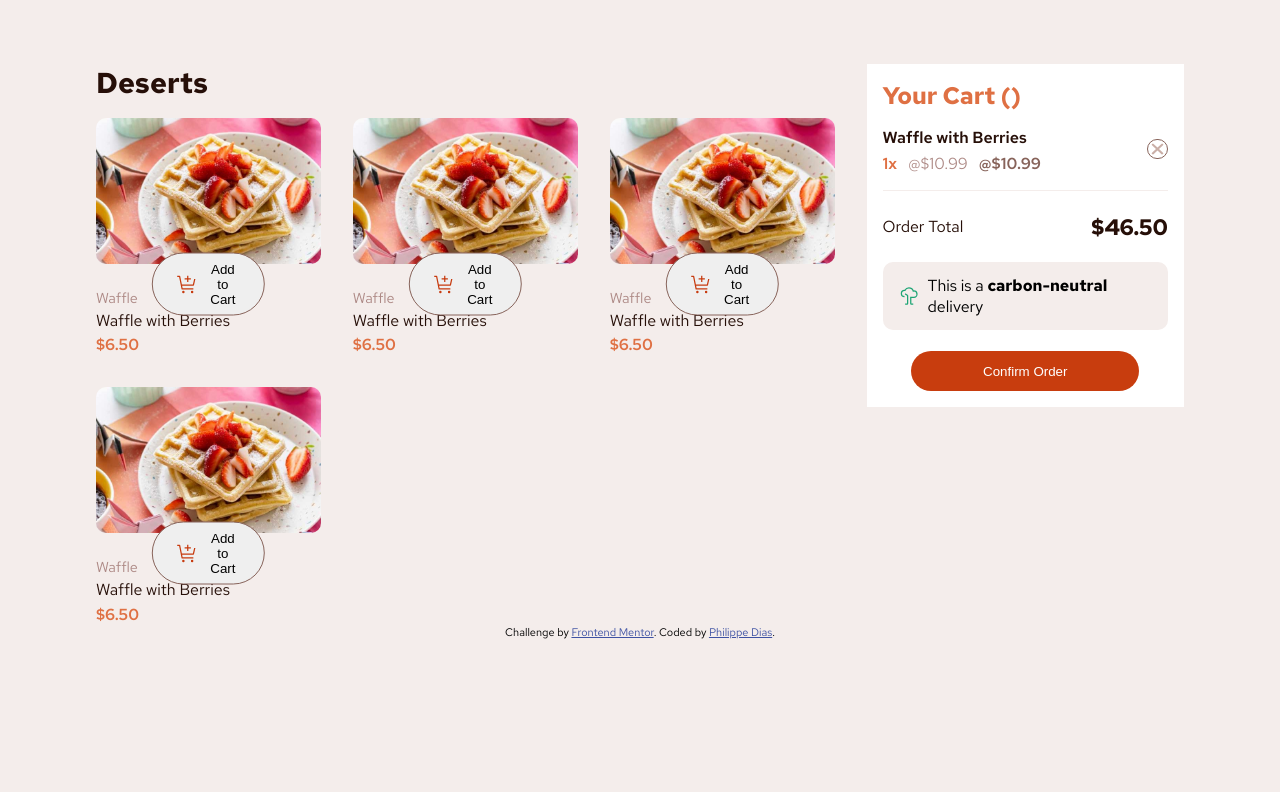
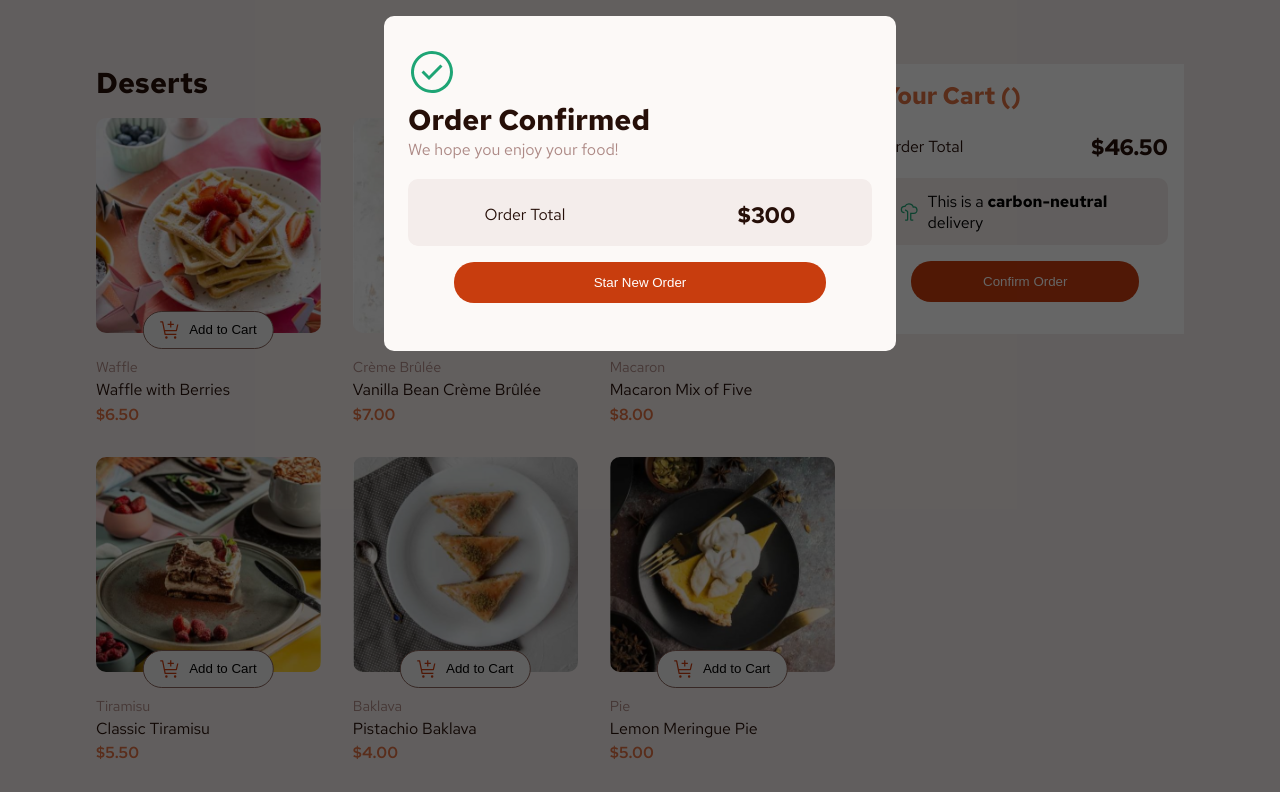
Before and after one commit to PhilippeDi4s/product-list-with-cart, a plain HTML site: page index.html in a window 1280 px wide. Both pictures are taken after a click on the button "Confirm Order". Shown: the top 792 px of the page. Drawn offline with Linux system fonts and the light colour scheme.

Commit message:
itens inserido com json

```diff
--- /dev/null
+++ b/JS/script.js
@@ -0,0 +1,64 @@
+(function () {
+  //CARREGAMENTO E RENDERIZAÇÃO DO MENU (Interação com JSON)
+  fetch("../data.json")
+    .then((response) => response.json())
+    .then((data) => {
+      renderizarMenu(data);
+    })
+    .catch((error) => {
+      console.error("Erro ao carregar o JSON:", error);
+    });
+
+  function renderizarMenu(itens) {
+    const menu_list = document.getElementById("menu_list");
+    itens.forEach((item) => {
+      const menuItem = document.createElement("article");
+      menuItem.classList = "menu_item";
+      menuItem.innerHTML = `
+            <div class="menu_item-image-wrapper">
+              <picture>
+              <source class = "menu_item-img" media="(min-width: 65rem)" srcset="${
+                item.image.desktop
+              }">
+
+              <source class = "menu_item-img" media="(min-width: 47rem)" srcset="${
+                item.image.tablet
+              }">
+
+                <img class = "menu_item-img" src="${
+                  item.image.mobile
+                }" alt="Waffle com Frutas">
+              </picture>
+              <button class="btn_add-cart">
+                <img
+                  src="assets/images/icon-add-to-cart.svg"
+                  alt="cart icon"
+                  class="icon_cart"
+                />Add to Cart
+              </button>
+            </div>
+            <ul class="menu_item-info">
+              <li class="menu-item-type">${item.category}</li>
+              <li class="menu-item-name">${item.name}</li>
+              <li class="menu-item-price">$${item.price.toFixed(2)}</li>
+            </ul>`;
+      menu_list.appendChild(menuItem);
+      console.log("Caminho Desktop:", item.image.desktop);
+      console.log("Caminho Tablet:", item.image.tablet);
+    });
+  }
+
+  const confirmOrder = document.getElementById("confirmOrder");
+  const orderSection = document.getElementById("orderSection");
+
+  if (confirmOrder) {
+    confirmOrder.addEventListener("click", () => {
+      window.scrollTo({ top: 0, behavior: "smooth" });
+
+      if (orderSection) {
+        orderSection.style.display = "block";
+      }
+      document.body.classList.add("no-scroll");
+    });
+  }
+})();
--- a/assets/style/style.css
+++ b/assets/style/style.css
@@ -1,3 +1,6 @@
+/* ===============================
+   GLOBAL RESET & VARIABLES
+   =============================== */
 *,
 *:after,
 *:before {
@@ -21,13 +24,24 @@
   --orange-dark: hsl(15, 87%, 42%);
 }
 
+/* ===============================
+   BASE STYLES
+   =============================== */
 body {
   font-family: "Red Hat Text", sans-serif;
   background-color: var(--Rose-100);
 }
 
+body.no-scroll {
+  overflow: hidden;
+}
+
 ul {
   list-style: none;
+}
+
+.hidden {
+  display: none;
 }
 
 .main {
@@ -38,20 +52,28 @@ ul {
 }
 
 .section_title {
-  margin-bottom: 1rem;
   color: var(--Rose-900);
   font-size: 1.8rem;
 }
 
+/* ===============================
+   MENU SECTION
+   =============================== */
 .menu_grid {
+  margin-top: 1rem;
   display: grid;
   grid-template-columns: repeat(12, 1fr);
   gap: 2rem;
+  justify-items: stretch;
+  align-items: stretch;
 }
 
 .menu_item {
   grid-column: span 12;
   border-radius: 25px;
+}
+
+.menu_item-image-wrapper {
   position: relative;
 }
 
@@ -62,16 +84,19 @@ ul {
 
 .btn_add-cart {
   position: absolute;
-  top: 70%;
+  bottom: -30px;
   left: 50%;
   transform: translate(-50%, -50%);
   display: flex;
   align-items: center;
+  justify-content: center;
   gap: 0.5rem;
-  padding: 0.5rem 1.5rem;
+  padding: 0.5rem 1rem;
   border-radius: 50px;
   border: 1px solid var(--Rose-500);
   transition: 0.3s ease-in-out;
+  cursor: pointer;
+  white-space: nowrap;
 }
 
 .btn_add-cart:hover {
@@ -92,7 +117,8 @@ ul {
   font-size: 0.9rem;
 }
 
-.menu-item-name {
+.menu-item-name,
+.order_item-name {
   color: var(--Rose-900);
 }
 
@@ -101,6 +127,9 @@ ul {
   font-weight: 600;
 }
 
+/* ===============================
+   CART SECTION
+   =============================== */
 .section_cart {
   background-color: white;
   padding: 1rem;
@@ -130,12 +159,14 @@ ul {
   font-weight: 550;
 }
 
-.cart_item-quantity {
+.cart_item-quantity,
+.order_item-quantity {
   color: var(--orange);
   font-weight: 600;
 }
 
-.cart_item-price {
+.cart_item-price,
+.order_item-price {
   color: var(--Rose-400);
 }
 
@@ -161,22 +192,25 @@ ul {
 .cart_total-container {
   margin-top: 1.3rem;
   display: flex;
+  flex-wrap: wrap;
   align-items: center;
   justify-content: space-between;
-  margin-bottom: 1.3rem;
 }
 
-.cart_total-label {
+.cart_total-label,
+.order_total-label {
   color: var(--Rose-900);
 }
 
-.total {
+.total,
+.order_total {
   color: var(--Rose-900);
   font-weight: 800;
   font-size: 1.4rem;
 }
 
 .eco_message-container {
+  margin-top: 1rem;
   padding: 0.8rem 1rem;
   display: flex;
   align-items: center;
@@ -184,12 +218,11 @@ ul {
   gap: 0.5rem;
   background-color: var(--Rose-100);
   border-radius: 10px;
-  margin-bottom: 1.3rem;
 }
 
 .btn_confirmOrder {
   display: block;
-  margin: 0 auto;
+  margin: 1rem auto;
   width: 80%;
   padding: 0.8rem 0;
   border-radius: 20px;
@@ -197,12 +230,110 @@ ul {
   background-color: var(--orange-dark);
   color: white;
   transition: 0.3s ease-in-out;
+  cursor: pointer;
 }
 
 .btn_confirmOrder:hover {
   background-color: var(--orange);
 }
 
+/* ===============================
+   CONFIRMATION MODAL
+   =============================== */
+.confirm_order-background {
+  width: 100%;
+  height: 100vh;
+  position: fixed;
+  background-color: rgba(0, 0, 0, 0.6);
+  top: 0;
+  left: 0;
+  padding: 4rem 0;
+  overflow-y: auto;
+  z-index: 999;
+}
+
+.confirm_order {
+  background-color: var(--Rose-50);
+  border-radius: 10px;
+  padding: 2rem 1.5rem;
+}
+
+.confirm_order-message {
+  color: var(--Rose-400);
+  margin-bottom: 1.2rem;
+}
+
+/* ===============================
+   ORDER SUMMARY
+   =============================== */
+.order_list {
+  background-color: var(--Rose-100);
+  border-radius: 10px;
+  padding-bottom: 0.1px;
+}
+
+.order_item {
+  display: flex;
+  justify-content: space-between;
+  align-items: center;
+  padding: 1rem 1.5rem;
+  position: relative;
+}
+
+.order_item::after {
+  content: "";
+  display: block;
+  width: 90%;
+  margin: 0 auto;
+  border-bottom: 1px solid var(--Rose-300);
+  position: absolute;
+  left: 50%;
+  transform: translate(-50%, -50%);
+  bottom: 0;
+}
+
+.order_item-image {
+  max-width: 30%;
+  border-radius: 10px;
+}
+
+.order_content-center {
+  display: flex;
+  flex-direction: column;
+  gap: 0.2rem;
+  margin-left: 1rem;
+}
+
+.order_item-info {
+  display: flex;
+  gap: 0.8rem;
+}
+
+.order_item-name {
+  overflow: hidden;
+  text-overflow: ellipsis;
+  white-space: nowrap;
+  max-width: 120px;
+  font-size: 0.9rem;
+}
+
+.order_item-total {
+  color: var(--Rose-900);
+  font-weight: 590;
+}
+
+.order_total-container {
+  margin-top: 1.3rem;
+  display: flex;
+  align-items: center;
+  justify-content: space-evenly;
+  gap: 6rem;
+  margin-bottom: 1rem;
+}
+
+/* ===============================
+   FOOTER ATTRIBUTION
+   =============================== */
 .attribution {
   font-size: 11px;
   text-align: center;
@@ -211,7 +342,19 @@ ul {
   color: hsl(228, 45%, 44%);
 }
 
-@media screen and (min-width: 56.5rem) {
+/* ===============================
+   MEDIA QUERIES TABLET
+   =============================== */
+@media screen and (min-width: 47rem) {
+  .menu_item {
+    grid-column: span 6;
+  }
+}
+
+/* ===============================
+   MEDIA QUERIES DESKTOP
+   =============================== */
+@media screen and (min-width: 65rem) {
   .main {
     gap: 2rem;
     align-items: flex-start;
@@ -222,13 +365,27 @@ ul {
 
   .menu_item {
     grid-column: span 4;
+    min-width: 150px;
   }
 
-  .section_menu{
+  .section_menu {
     width: 70%;
   }
 
-  .section_cart{
+  .section_cart {
     width: 30%;
   }
+
+  .confirm_order-background {
+    padding: 1rem 0 0 0;
+  }
+
+  .confirm_order {
+    width: 40%;
+    margin: 0 auto;
+  }
+
+  .order_list {
+    overflow-y: auto;
+  }
 }
--- a/index.html
+++ b/index.html
@@ -3,7 +3,6 @@
   <head>
     <meta charset="UTF-8" />
     <meta name="viewport" content="width=device-width, initial-scale=1.0" />
-    <!-- displays site properly based on user's device -->
 
     <link
       rel="icon"
@@ -25,91 +24,14 @@
     <main class="main">
       <section class="section_menu">
         <h1 class="section_title">Deserts</h1>
-        <div class="menu_grid">
-          <article class="menu_item">
-            <img
-              src="assets/images/image-waffle-mobile.jpg"
-              alt=""
-              class="menu_item-img"
-            />
-            <button class="btn_add-cart">
-              <img
-                src="assets/images/icon-add-to-cart.svg"
-                alt="cart icon"
-                class="icon_cart"
-              />Add to Cart
-            </button>
-            <ul class="menu_item-info">
-              <li class="menu-item-type">Waffle</li>
-              <li class="menu-item-name">Waffle with Berries</li>
-              <li class="menu-item-price">$6.50</li>
-            </ul>
-          </article>
-          <article class="menu_item">
-            <img
-              src="assets/images/image-waffle-mobile.jpg"
-              alt=""
-              class="menu_item-img"
-            />
-            <button class="btn_add-cart">
-              <img
-                src="assets/images/icon-add-to-cart.svg"
-                alt="cart icon"
-                class="icon_cart"
-              />Add to Cart
-            </button>
-            <ul class="menu_item-info">
-              <li class="menu-item-type">Waffle</li>
-              <li class="menu-item-name">Waffle with Berries</li>
-              <li class="menu-item-price">$6.50</li>
-            </ul>
-          </article>
-          <article class="menu_item">
-            <img
-              src="assets/images/image-waffle-mobile.jpg"
-              alt=""
-              class="menu_item-img"
-            />
-            <button class="btn_add-cart">
-              <img
-                src="assets/images/icon-add-to-cart.svg"
-                alt="cart icon"
-                class="icon_cart"
-              />Add to Cart
-            </button>
-            <ul class="menu_item-info">
-              <li class="menu-item-type">Waffle</li>
-              <li class="menu-item-name">Waffle with Berries</li>
-              <li class="menu-item-price">$6.50</li>
-            </ul>
-          </article>
-            <article class="menu_item">
-              <img
-                src="assets/images/image-waffle-mobile.jpg"
-                alt=""
-                class="menu_item-img"
-              />
-              <button class="btn_add-cart">
-                <img
-                  src="assets/images/icon-add-to-cart.svg"
-                  alt="cart icon"
-                  class="icon_cart"
-                />Add to Cart
-              </button>
-              <ul class="menu_item-info">
-                <li class="menu-item-type">Waffle</li>
-                <li class="menu-item-name">Waffle with Berries</li>
-                <li class="menu-item-price">$6.50</li>
-              </ul>
-            </article>
-        </div>
+        <div class="menu_grid" id="menu_list"></div>
       </section>
       <section class="section_cart">
         <h2 class="section_subtitle">
           Your Cart (<span id="cart_quantity"></span>)
         </h2>
         <ul class="cart_list">
-          <li class="cart_item">
+          <!-- <li class="cart_item">
             <div class="cart_item-description">
               <span class="cart_item-name">Waffle with Berries</span>
               <div class="cart_item-info">
@@ -128,19 +50,61 @@
                 class="icon_removeItem"
               />
             </button>
-          </li>
+          </li> -->
         </ul>
         <div class="cart_total-container">
           <p class="cart_total-label">Order Total</p>
           <span class="total" id="total">$46.50</span>
         </div>
         <div class="eco_message-container">
-          <img src="assets/images/icon-carbon-neutral.svg" alt="" class="icon_tree">
+          <img
+            src="assets/images/icon-carbon-neutral.svg"
+            alt=""
+            class="icon_tree"
+          />
           <p class="eco_text">This is a <b>carbon-neutral</b> delivery</p>
         </div>
-        <button class="btn_confirmOrder" id="confirmOrder">Confirm Order</button>
+        <button class="btn_confirmOrder" id="confirmOrder">
+          Confirm Order
+        </button>
       </section>
     </main>
+
+    <section class="confirm_order-background hidden" id="orderSection">
+      <article class="confirm_order">
+        <img
+          src="assets/images/icon-order-confirmed.svg"
+          alt=""
+          class="icon_confirm_order"
+        />
+        <h1 class="section_title">Order Confirmed</h1>
+        <p class="confirm_order-message">We hope you enjoy your food!</p>
+        <ul class="order_list">
+          <!-- <li class="order_item">
+            <img
+              src="assets/images/image-baklava-mobile.jpg"
+              alt=""
+              class="order_item-image"
+            />
+            <div class="order_content-center">
+              <span class="order_item-name">Waffle with Berries</span>
+              <div class="order_item-info">
+                <span class="order_item-quantity">$42.00</span>
+                <span class="order_item-price">20x</span>
+              </div>
+            </div>
+            <span class="order_item-total">$128.00</span>
+          </li> -->
+          <div class="order_total-container">
+            <p class="order_total-label">Order Total</p>
+            <span class="order_total" id="order_total">$300</span>
+          </div>
+        </ul>
+        <button class="btn_confirmOrder" id="startNewOrder">
+          Star New Order
+        </button>
+      </article>
+    </section>
 
     <div class="attribution">
       Challenge by
@@ -150,5 +114,7 @@
         >Philippe Dias</a
       >.
     </div>
+
+    <script src="JS/script.js"></script>
   </body>
 </html>
```
